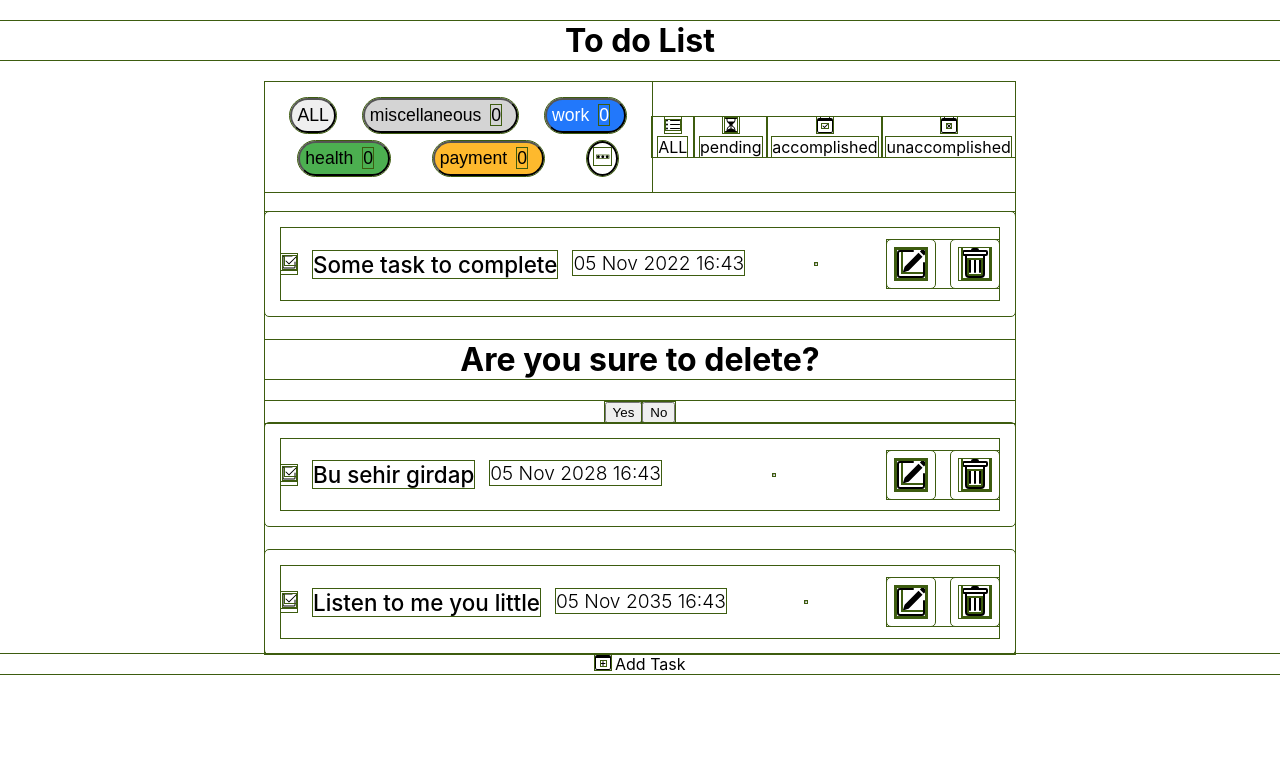
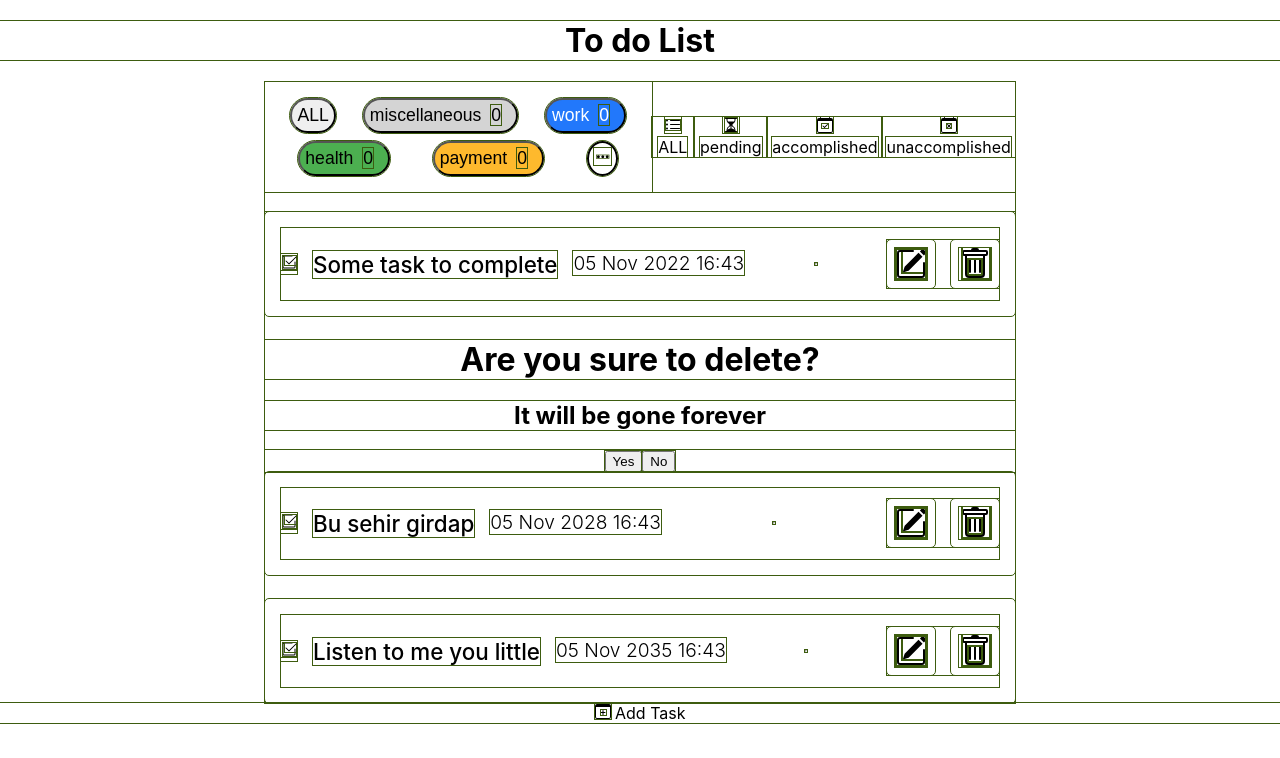
Before and after one commit to neo-the-coder/to-do-app, a React (Create React App) app in the folder to-do-app/: page / in a window 1280 px wide. Both pictures are taken after a click on the button 974 px from the left and 264 px from the top of the page. Shown: the top 758 px of the page. Built offline with nearby package versions, Linux system fonts and the light colour scheme.

Commit message:
add customized message to ConfirmationBox, fix category deletion logic

```diff
--- a/to-do-app/src/components/ConfirmationBox.js
+++ b/to-do-app/src/components/ConfirmationBox.js
@@ -1,13 +1,14 @@
 import React from 'react'
 
-function ConfirmationBox({handleConfirmation, openConfirm, setOpenConfirm}) {
+function ConfirmationBox({message ,handleConfirmation, openConfirm, setOpenConfirm}) {
   console.log('CONFIRM')
-
+  //Are you sure to delete?
   return (
     openConfirm && (
       <div className="wrapper">
         <div className="container">
           <h1>Are you sure to delete?</h1>
+          {message}
           <div className="choices">
             <button onClick={handleConfirmation}>Yes</button>
             <button onClick={() => setOpenConfirm(false)}>No</button>
--- a/to-do-app/src/components/SettingsCategories.js
+++ b/to-do-app/src/components/SettingsCategories.js
@@ -3,10 +3,11 @@ import styles from '../styles/SettingsCategories.module.scss';
 import {v4 as uuid} from 'uuid';
 import { useForm } from 'react-hook-form';
 import { useDispatch, useSelector } from 'react-redux'
-import { addCategory, editCategory, deleteCategory } from '../slices/categorySlice';
+import { addCategory, editCategory, deleteCategory, addCount } from '../slices/categorySlice';
 import ConfirmationBox from './ConfirmationBox';
 import getTextColor from '../helpers/HexToHSL';
 import { BsPencilSquare, BsTrash, BsXSquare } from 'react-icons/bs';
+import { updateTodo } from '../slices/todoSlice';
 
 function SettingsCategories({ openSettings, setOpenSettings }) {
   const categoryList = useSelector((state) => state.category.categoriesList);
@@ -70,9 +71,36 @@ function CategoryList({ category, setCategoryState, setOpenOptions }) {
 
   const [openConfirm, setOpenConfirm] = useState(false);
   //const [openOptions, setOpenOptions] = useState(false);
+  const dispatch = useDispatch();
+  const todoList = useSelector(state => state.todo.todoList);
+  const message = (
+    <h2>
+      All tasks assigned to{" "}
+      <span
+        style={{ backgroundColor: category.color, color: category.textColor }}
+      >
+        "{category.name}"
+      </span>{" "}
+      will be moved to{" "}
+      <span style={{ backgroundColor: "#d4d4d4" }}>"miscellaneous"</span>
+    </h2>
+  );
 
-  const dispatch = useDispatch();
-  const handleConfirmation = () => dispatch(deleteCategory(category.id));
+  const handleConfirmation = () => {
+    dispatch(deleteCategory(category.id));
+    for (const todo of todoList) {
+      if (todo.category === category.name) {
+        dispatch(
+          updateTodo({
+            id: todo.id,
+            category: "miscellaneous",
+          })
+        );
+        dispatch(addCount("miscellaneous"));
+      }
+    }
+  };
+
   const handleUpdate = () => {
     setCategoryState(category);
     setOpenOptions(true);
@@ -121,6 +149,7 @@ function CategoryList({ category, setCategoryState, setOpenOptions }) {
           handleConfirmation={handleConfirmation}
           openConfirm={openConfirm}
           setOpenConfirm={setOpenConfirm}
+          message={message}
         />
       )}
     </>
@@ -129,17 +158,9 @@ function CategoryList({ category, setCategoryState, setOpenOptions }) {
 
 
 
-function CategoryOptions({categoryState, openOptions, setOpenOptions}) {
-  console.log('SETTINGS RENDERED')
+function CategoryOptions({ categoryState, openOptions, setOpenOptions }) {
+  console.log("SETTINGS RENDERED");
   const dispatch = useDispatch();
-
-  //const [openOptions, setOpenOptions] = useState(false);
-
-  // const [catID, setCatID] = useState(null);
-  //const [catTitle, setCatTitle] = useState();
-  // const [catColor, setCatColor] = useState("#ffffff");
-  //setCatTitle(categoryState ? categoryState.name : '');
-  // const [type, setType] = useState('Add');
 
   const {
     register,
@@ -151,18 +172,15 @@ function CategoryOptions({categoryState, openOptions, setOpenOptions}) {
   });
 
   useEffect(() => {
-    console.log('USEEFFECT');
+    console.log("USEEFFECT");
     reset();
-  },[categoryState])
+  }, [categoryState]);
 
-  const handleCancel = () => {
-    setOpenOptions(false);
-    //reset();
-  };
+  const handleCancel = () => setOpenOptions(false);
 
   const onSubmit = (data) => {
     //e.preventDefault();
-    console.log('data added', data, categoryState)
+    console.log("data added", data, categoryState);
 
     if (!categoryState) {
       const newCategory = {
@@ -187,30 +205,11 @@ function CategoryOptions({categoryState, openOptions, setOpenOptions}) {
     handleCancel();
   };
 
-
-  // const handleUpdate = (category) => {
-  //   // setType('Update')
-  //   setOpenOptions(true);
-  //   // setCatID(category.id);
-  //   // setCatTitle(category.name);
-  //   // setCatColor(category.color);
-  // };
-
-  // const handleDelete = () => {
-  //   //dispatch(deleteCategory(id))
-
-  // }
-
-  // const handleAdd = () => {
-  //   setType('Add');
-  //   setOpenOptions(true);
-  // }
-
   return (
     openOptions && (
       <form className={styles.form} onSubmit={handleSubmit(onSubmit)}>
         <fieldset>
-          <legend>{categoryState ? 'Update' : 'Add'} category </legend>
+          <legend>{categoryState ? "Update" : "Add"} category </legend>
           <label htmlFor="title">
             Title
             <input
@@ -218,9 +217,7 @@ function CategoryOptions({categoryState, openOptions, setOpenOptions}) {
               id="title"
               autoFocus
               placeholder="Add your category..."
-              defaultValue={categoryState ? categoryState.name : ''}
-              // value={catTitle}
-              // onChange={(e) => setCatTitle(e.target.value)}
+              defaultValue={categoryState ? categoryState.name : ""}
               {...register("title", {
                 required: "Category title cannot be empty.",
               })}
@@ -232,9 +229,7 @@ function CategoryOptions({categoryState, openOptions, setOpenOptions}) {
             <input
               type="color"
               id="color"
-              defaultValue={categoryState ? categoryState.color : '#ffffff'}
-              // value={catColor}
-              // onChange={(e) => setCatColor(e.target.value)}
+              defaultValue={categoryState ? categoryState.color : "#ffffff"}
               {...register("color", { required: true })}
             />
           </label>
@@ -244,32 +239,6 @@ function CategoryOptions({categoryState, openOptions, setOpenOptions}) {
           </div>
         </fieldset>
       </form>
-
-      /* <form className={styles.form} onSubmit={handleSubmit}>
-                <label htmlFor="title">
-                  Title
-                  <input
-                    type="text"
-                    id="title"
-                    autoFocus
-                    value={catTitle}
-                    onChange={(e) => setCatTitle(e.target.value)}
-                  />
-                </label>
-                <label htmlFor="color">
-                  Color
-                  <input
-                    type="color"
-                    id="color"
-                    value={catColor}
-                    onChange={(e) => setCatColor(e.target.value)}
-                  />
-                </label>
-                <div className={styles.buttonContainer}>
-                  <button type="submit">Save</button>
-                  <button onClick={handleCancel}>Cancel</button>
-                </div>
-              </form> */
     )
   );
 }
--- a/to-do-app/src/components/TaskWindow.js
+++ b/to-do-app/src/components/TaskWindow.js
@@ -54,7 +54,7 @@ function TaskWindow({ type, todo, taskWindowOpen, setTaskWindowOpen }) {
       setDueToggle(false);
     } else {
       const updatedTask = {
-        ...todo,
+        id: todo.id,
         task: data.task,
         category: data.category,
         dueOn: dueToggle,
--- a/to-do-app/src/components/TodoItem.js
+++ b/to-do-app/src/components/TodoItem.js
@@ -56,7 +56,7 @@ function TodoItem( {todo} ) {
       </div>
       {/* optimize rendering by adding conditional state  */}
       {openUpdate && <TaskWindow todo={todo} type="update" taskWindowOpen={openUpdate} setTaskWindowOpen={setOpenUpdate} />}
-      {openConfirm && <ConfirmationBox handleConfirmation={handleConfirmation} openConfirm={openConfirm} setOpenConfirm={setOpenConfirm} />}
+      {openConfirm && <ConfirmationBox message={<h2>It will be gone forever</h2>} handleConfirmation={handleConfirmation} openConfirm={openConfirm} setOpenConfirm={setOpenConfirm} />}
     </>
   );
 }
--- a/to-do-app/src/slices/todoSlice.js
+++ b/to-do-app/src/slices/todoSlice.js
@@ -53,7 +53,7 @@ const todoSlice = createSlice({
       return {
         ...state,
         todoList: state.todoList.map((todo) => {
-          return todo.id === action.payload.id ? action.payload : todo;
+          return todo.id === action.payload.id ? {...todo, ...action.payload} : todo;
         }),
       };
     },
```
